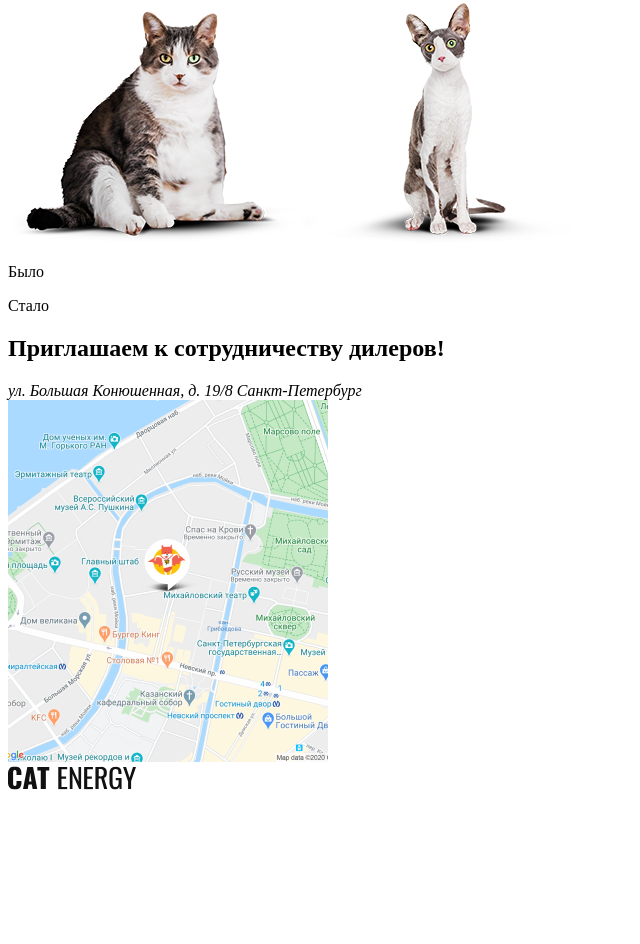
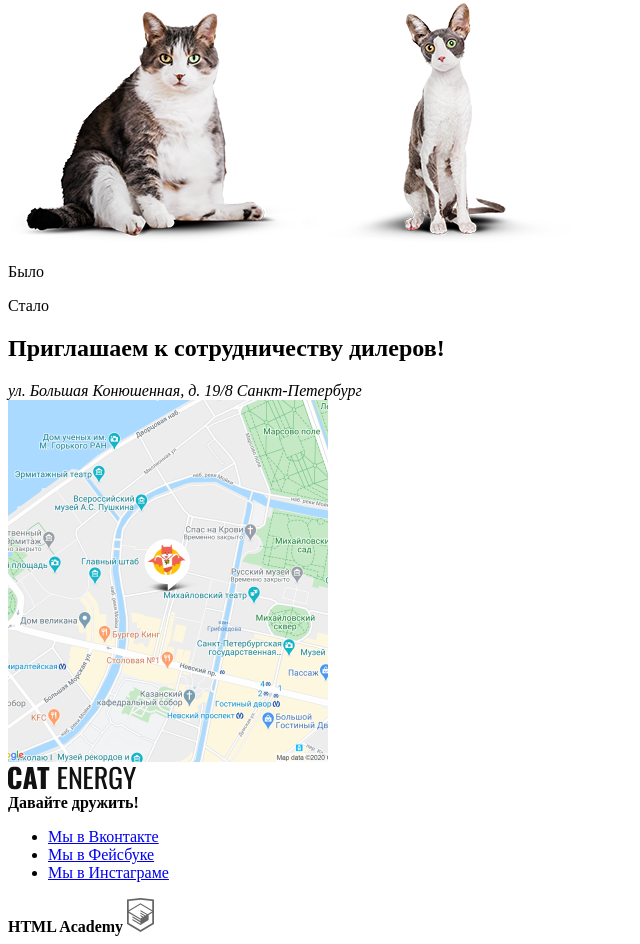
Before and after one commit to Katakun/53877-cat-energy-21, a website: page source/index.html in a window 1280 px wide. Shown: the part 1353-2297 px from the top of the page, without its empty margins (0-640 px from the left). Before the commit the page ends 2155 px from the top, so only its background shows below. Drawn offline with Linux system fonts and the light colour scheme.

Commit message:
Разметил главную страницу

```diff
--- a/source/index.html
+++ b/source/index.html
@@ -131,11 +131,27 @@
     <div class="page-footer__logo">
       <img src="img/logo-text.svg" width="128" height="24" alt="Логотип «Cat Energy»">
     </div>
-    <div class="page-footer__social">
-      <!--      TODO вставить социконки-->
+    <div class="page-footer__social social">
+      <b class="social__title">Давайте дружить!</b>
+      <ul class="social__list">
+        <li class="social__item">
+          <a class="social__link social__link--vkontakte" href="https://vk.com/htmlacademy">Мы в Вконтакте</a>
+        </li>
+        <li class="social__item">
+          <a class="social__link social__link--facebook" href="https://www.facebook.com/htmlacademy">Мы в Фейсбуке</a>
+        </li>
+        <li class="social__item">
+          <a class="social__link social__link--instagram" href="https://www.instagram.com/htmlacademy">Мы в
+            Инстаграме</a>
+        </li>
+      </ul>
     </div>
-    <div class="page-footer__copyright">
-      <!--      TODO вставить лого и название-->
+    <div class="page-footer__copyright copyright">
+      <b class="copyright__text">HTML Academy</b>
+      <a class="copyright__link" href="https://htmlacademy.ru/intensive/adaptive">
+        <!--        TODO кавычки елочки в альт -->
+        <img class="copyright__logo" src="img/logo_html.svg" width="27" height="34" alt="Логотип HTML Academy">
+      </a>
     </div>
   </div>
 </footer>
```
Also changed, not shown: source/img/logo_html.svg (added).
